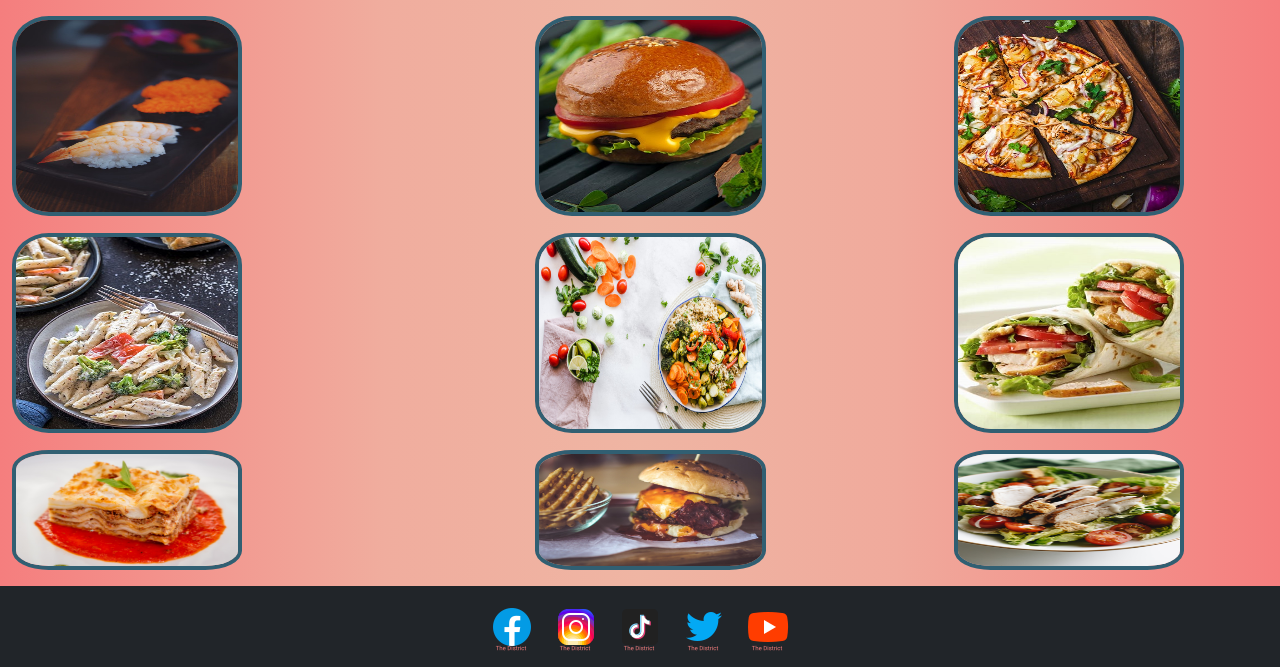
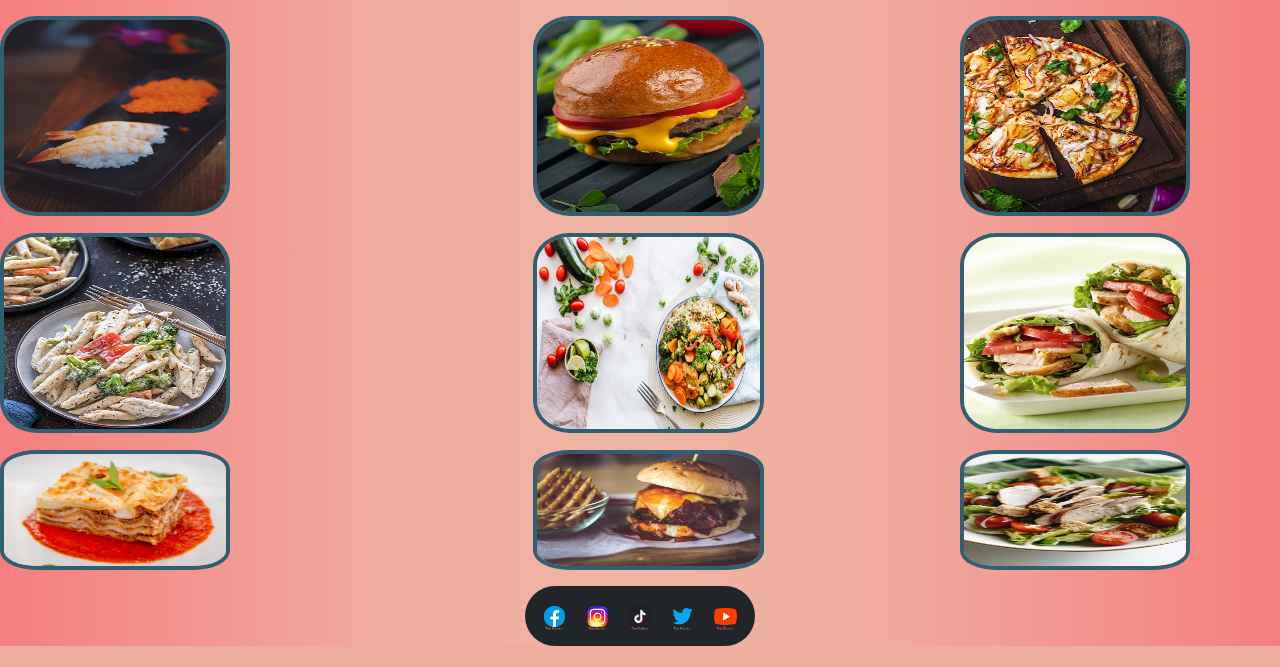
Before and after one commit to SjSlayde/the-district, a PHP site: page / in a window 1280 px wide. Shown: the part 257-924 px from the top of the page. After the commit the page ends 903 px from the top, so only its background shows below. Run offline with PHP 8.4, Linux system fonts and the light colour scheme; some libraries are stand-ins or nearby versions.

Commit message:
c'est bon sauf pour chrome

```diff
--- a/css/index.css
+++ b/css/index.css
@@ -9,6 +9,7 @@
     }
 
     body{
+        width: 100vw;
         background: rgb(245,126,126);
         background: linear-gradient(90deg, rgba(245,126,126,1) 0%, rgba(240,173,158,1) 30%, rgba(239,181,163,1) 50%, rgba(240,170,156,1) 70%, rgba(245,126,126,1) 100%);
     }
@@ -46,12 +47,17 @@
     }
 
     #navbot{
-        width: 100vw;
+        margin-left: 41vw;
+        width: 18vw;
         background-color: #315F72;
     }
 
     @media screen and (max-width: 926px)
 {
+    #navbot{
+        margin-left: 0vw;
+        width: 100vw;
+    }
     .imagecat{
         width: 50vw;
     }
@@ -62,6 +68,10 @@
 
 @media screen and (max-width: 768px)
 {
+    #navbot{
+        margin-left: 0vw;
+        width: 100vw;
+    }
     .imagecat{
         width: 100vw;
     }
--- a/index.html
+++ b/index.html
@@ -3,7 +3,7 @@
 <head>
     <meta charset="UTF-8">
     <meta name="viewport" content="width=device-width, initial-scale=1.0">
-    <title>Document</title>
+    <title>The District</title>
     <link href="https://cdn.jsdelivr.net/npm/bootstrap@5.3.3/dist/css/bootstrap.min.css" rel="stylesheet"
     integrity="sha384-QWTKZyjpPEjISv5WaRU9OFeRpok6YctnYmDr5pNlyT2bRjXh0JMhjY6hW+ALEwIH" crossorigin="anonymous">
     <link rel="stylesheet" href="css/index.css">
@@ -36,12 +36,13 @@
         </div>
     </nav>
 </header>
+<div class="container-fluid p-0">
     <div id="parent">
         <div id="banniere" class="row g-0">
-                <video id="video" class="" src="img/video/stock-footage-vegetables-flying-into-the-pan-in-slow-motion-onions-broccoli-mushrooms-champignons-tomatoes.webm" type="video/webm" style="width: 100vmax; height: 20vmax;" playsinline autoplay loop ></video>
+            <video id="video" class="col-12" src="img/video/stock-footage-vegetables-flying-into-the-pan-in-slow-motion-onions-broccoli-mushrooms-champignons-tomatoes.webm" type="video/webm" style="width: 100vmax; height: 20vmax;" playsinline autoplay loop ></video>
         </div>
-        <div id="recherche" class="">
-            <form class="d-none d-sm-flex col-12" role="search">
+        <div id="recherche" class="d-none d-sm-flex">
+            <form class="col-12" role="search">
                 <input class="form-control me-2" type="search" placeholder="Recherche..." aria-label="Search">
                 <button class="btn btn-primary" type="submit">
                     Recherche
@@ -49,7 +50,8 @@
             </form>
         </div>
     </div>
-        <div class="container-fluid">
+</div>
+        <div id="centre" class="container-fluid p-0 d-xs-flex">
             <div class="row g-0 mt-xl-3">
                 <div class="col-12 col-sm-6 col-xl-5">
                     <img class="imagecat img-fluid" src="img/category/asian_food_cat.jpg" alt="sushi">
@@ -85,10 +87,9 @@
             </div>
             </div>
         <footer>
-            <nav id="navbot" class="navbar navbar-expand bg-dark navbar-dark mt-3">
-                <div class="collapse navbar-collapse" id="collapsibleNavbar2">
-                    <div class="container">
-                        <ul class="navbar-nav justify-content-center mx-xl-2">
+            <nav id="navbot" class="navbar navbar-expand bg-dark navbar-dark mt-3 rounded-pill rounded-xs-none">
+                <div class="collapse navbar-collapse justify-content-center col-8" id="collapsibleNavbar2">
+                    <ul class="navbar-nav mx-xl-2">
                         <li class="nav-item">
                             <a class="nav-link active" href="#" title="Accueil"><img src="img/social_media/icons8-facebook-48.png" class="img-fluid align-text-top" alt="navinsta"></a>
                         </li>
@@ -106,7 +107,6 @@
                         </li>
                     </ul>
                 </div>
-                </div>
             </nav>
         </footer>
     <script src="https://cdn.jsdelivr.net/npm/@popperjs/core@2.10.2/dist/umd/popper.min.js"></script>
```
Lines whose indentation alone changed are shown as unchanged.
